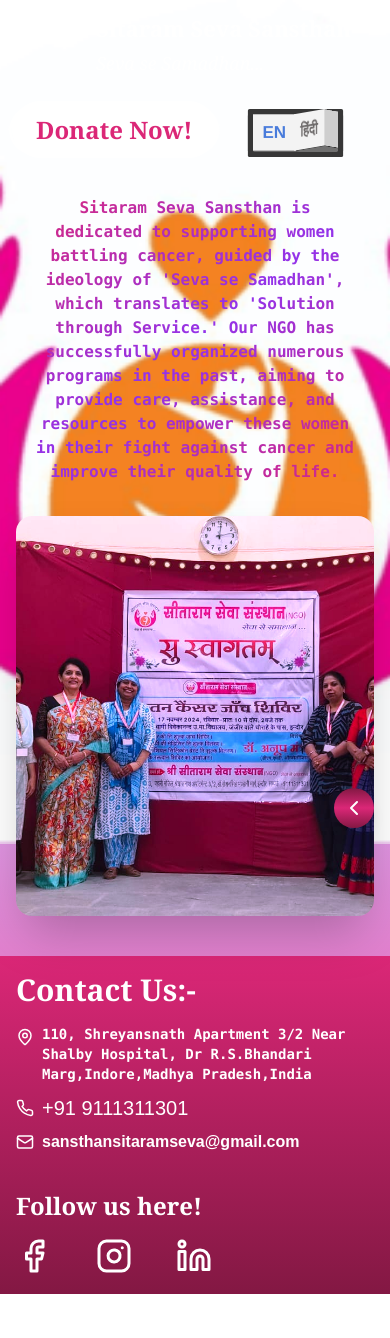
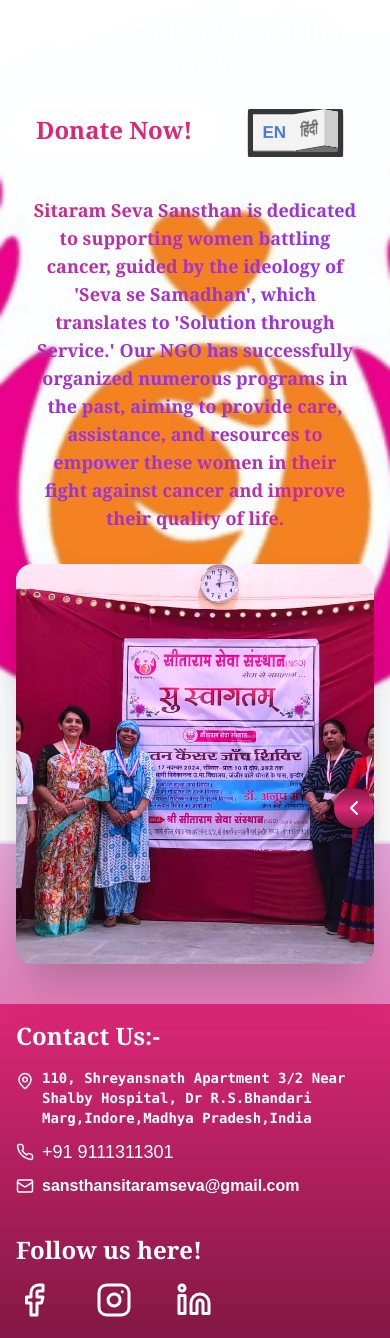
Before and after one commit to rawatpriyansh17/SITARAMSEVASANSTHAN, a Next.js app: page /about in a window 390 px wide. Before the commit the page ends 1294 px from the top, so only its background shows below. Built offline with nearby package versions, Linux system fonts and the light colour scheme; what tailwindcss-intersect, tailwindcss-motion would draw is missing.

Commit message:
minor fixes

```diff
--- a/app/about/page.tsx
+++ b/app/about/page.tsx
@@ -4,15 +4,15 @@ import { LanguageSwitch } from '@/components/LanguageSwitch'
 import Image from 'next/image'
 export default function DonatePage() {
   return (
-    <div className="flex flex-col min-h-screen bg-gradient-to-b from-pink-100 via-purple-300 to-pink-500">
+    <div className="flex flex-col min-h-screen bg-gradient-to-b from-pink-100 via-purple-200 to-pink-600">
       <Header />
       <main className="flex-grow mx-auto mt-8 px-4">
         <p className="motion-scale-in-[0.5] motion-translate-x-in-[26%] motion-translate-y-in-[17%] motion-opacity-in-[0%] motion-rotate-in-[24deg] motion-blur-in-[5px] motion-duration-[0.35s] motion-duration-[0.53s]/scale motion-duration-[0.53s]/translate motion-duration-[0.63s]/rotate motion-delay-1500 text-center  text-transparent bg-clip-text bg-gradient-to-br from-pink-600 to-purple-800">
           <LanguageSwitch
             en="Sitaram Seva Sansthan is dedicated to supporting women battling cancer, guided by the ideology of 'Seva se Samadhan', which translates to 'Solution through Service.' Our NGO has successfully organized numerous programs in the past, aiming to provide care, assistance, and resources to empower these women in their fight against cancer and improve their quality of life."
-            hi=" सीताराम सेवा संस्थान कैंसर से जूझ रही महिलाओं की सहायता के लिए समर्पित है, जिसका मार्गदर्शन 'सेवा से समाधान' की विचारधारा से होता है, जिसका अर्थ है 'सेवा के माध्यम से समाधान।' हमारे एनजीओ ने अतीत में कई कार्यक्रमों का सफलतापूर्वक आयोजन किया है, जिसका उद्देश्य इन महिलाओं को कैंसर के खिलाफ लड़ाई में सशक्त बनाने और उनके जीवन की गुणवत्ता में सुधार करने के लिए देखभाल, सहायता और संसाधन प्रदान करना है। "
+            hi=" सीताराम सेवा संस्थान कैंसर से जूझ रही महिलाओं की सहायता के लिए समर्पित है,जिसका मार्गदर्शन 'सेवा से समाधान' की विचारधारा से होता है,जिसका अर्थ है 'सेवा के माध्यम से समाधान।'हमारे एनजीओ ने अतीत में कई कार्यक्रमों का सफलतापूर्वक आयोजन किया है,जिसका उद्देश्य इन महिलाओं को कैंसर के खिलाफ लड़ाई में सशक्त बनाने और उनके जीवन की गुणवत्ता में सुधार करने के लिए देखभाल, सहायता और संसाधन प्रदान करना है। "
             tailwindStyles={{
-              en: "font-mono text-base md:text-2xl  mb-8 px-4 font-extrabold  text-transparent bg-clip-text bg-gradient-to-br from-pink-600 via-purple-600 to-pink-600",
+              en: "font-serif text-lg md:text-2xl  mb-8 px-4 font-extrabold  text-transparent bg-clip-text bg-gradient-to-br from-pink-600 via-purple-600 to-pink-600",
               hi: "font-mono text-lg md:text-2xl  mb-8 px-4 font-extrabold  text-transparent bg-clip-text bg-gradient-to-br from-pink-600 via-purple-600 to-pink-600"
             }}
           />
--- a/components/Footer.tsx
+++ b/components/Footer.tsx
@@ -7,7 +7,7 @@ export default function Footer() {
       <div className="container mx-auto px-4">
         <div className="flex flex-col md:flex-row justify-between items-start">
           <div className="mb-3 md:mb-0 w-full md:w-1/2">
-            <h3 className="font-serif text-3xl md:text-4xl font-bold mb-4">Contact Us:-</h3>
+            <h3 className="font-serif text-2xl md:text-4xl font-bold mb-4">Contact Us:-</h3>
             <div className="flex items-start mb-2">
               <MapPin className="mr-2 mt-1 flex-shrink-0 font-semibold " size={18} />
               <p className="text-xl"><LanguageSwitch
@@ -21,7 +21,7 @@ export default function Footer() {
             </div>
             <div className="flex items-center mb-2">
               <Phone className="mr-2 flex-shrink-0 font-semibold" size={18} />
-              <p className="text-xl">+91 9111311301</p>
+              <p className="text-lg md:text-xl">+91 9111311301</p>
             </div>
             <div className="flex items-center">
               <Mail className="mr-2 flex-shrink-0" size={18} />
--- a/components/Header.tsx
+++ b/components/Header.tsx
@@ -70,7 +70,7 @@ export default function Header() {
                 en="Sitaram Seva Sansthan"
                 hi="सीताराम सेवा संस्थान"
                 tailwindStyles={{
-                  en: "font-serif md:font-serif font-extrabold text-nowrap text-[22px] md:text-5xl mt-1 md:mt-0 inline motion-preset-rebound-down motion-delay-[800ms]",
+                  en: "font-serif md:font-serif font-extrabold text-nowrap text-[22px] ml-1 md:text-5xl mt-1 md:mt-0 inline motion-preset-rebound-down motion-delay-[800ms]",
                   hi: "text-3xl md:text-6xl text-nowrap font-bold"
                 }}
               /></span>
@@ -78,7 +78,7 @@ export default function Header() {
                 en="Seva se Samadhan..."
                 hi="सेवा से समाधान..."
                 tailwindStyles={{
-                  en: "font-serif text-lg md:text-xl font-medium mt-1 md:mt-0 ml-0 md:ml-2 italic -motion-translate-y-loop-50/mirror motion-duration-[6s] md:motion-paused",
+                  en: "font-serif text-lg md:text-xl font-medium mt-1 md:mt-0 ml-1 md:ml-2 italic -motion-translate-y-loop-50/mirror motion-duration-[6s] md:motion-paused",
                   hi: "text-sm md:text-2xl font-medium ml-0 italic inline -motion-translate-y-loop-25/mirror motion-duration-[6s] md:motion-paused"
                 }}
               /></span>
--- a/components/Services.tsx
+++ b/components/Services.tsx
@@ -8,7 +8,7 @@ export default function Services() {
                   en="Our Services:-"
                   hi=" हमारी सेवाएँ:-"
                   tailwindStyles={{
-                    en: " font-serif text-4xl md:text-6xl font-bold text-pink-700 mb-2 md-mb-8  ",
+                    en: " font-serif text-3xl md:text-6xl font-bold text-pink-700 mb-2 md-mb-8  ",
                     hi: "text-4xl md:text-6xl font-bold text-pink-700 mb-2 md-mb-8"
                   }}
                 /></h2>
@@ -19,7 +19,7 @@ export default function Services() {
                   en="Free distribution of artificial silicone breasts to women suffering from breast cancer."
                   hi=" ब्रेस्ट कैंसर पेशेंट महिलाओं को आर्टिफिशियल ओरिजिनल सिलिकॉन ब्रेस्ट निःशुल्क वितरण।"
                   tailwindStyles={{
-                    en: "font-serif text-center font-extrabold text-lg md:text-2xl  ",
+                    en: "font-serif text-center font-extrabold text-base md:text-2xl  ",
                     hi: "text-xl text-center md:text-2xl font-bold"
                   }}
                 />
@@ -30,7 +30,7 @@ export default function Services() {
                   en="Free distribution of medicines given in chemotherapy to women breast cancer patients."
                   hi=" ब्रेस्ट कैंसर पेशेंट महिलाओं को कीमो थैरेपी में दी जाने वाली दवाई का निःशुल्क वितरण।"
                   tailwindStyles={{
-                    en: "font-serif text-center font-extrabold text-lg md:text-2xl  ",
+                    en: "font-serif text-center font-extrabold text-base md:text-2xl  ",
                     hi: "text-xl text-center md:text-2xl font-bold"
                   }}
                 />
@@ -41,7 +41,7 @@ export default function Services() {
                   en="Free distribution of medicines given in chemotherapy to women suffering from ovarian cancer."
                   hi=" ओवेरियन कैंसर पेशेंट महिलाओं को कीमो थैरेपी में दी जाने वाली दवाई का निःशुल्क वितरण।"
                   tailwindStyles={{
-                    en: "font-serif text-center font-extrabold text-lg md:text-2xl  ",
+                    en: "font-serif text-center font-extrabold text-base md:text-2xl  ",
                     hi: "text-xl text-center md:text-2xl font-bold"
                   }}
                 />
@@ -52,7 +52,7 @@ export default function Services() {
                   en="Organizing multiple blood donation camps"
                   hi="रक्तदान शिविर का आयोजन।"
                   tailwindStyles={{
-                    en: "font-serif md:p-4 w-auto md:w-[680px] text-wrap text-center font-extrabold text-lg md:text-2xl ",
+                    en: "font-serif md:p-4 w-auto md:w-[680px] text-wrap text-center font-extrabold text-base md:text-2xl ",
                     hi: "text-xl px-11 md:p-4  md:w-[680px] text-center md:text-2xl font-bold"
                   }}
                 />
@@ -64,7 +64,7 @@ export default function Services() {
                     en="Free distribution of essential supplies to the students studying in government schools."
                     hi=" सरकारी स्कूलों में पढ़ने वाले विद्यार्थियों को आवश्यक सामग्री का वितरण।"
                     tailwindStyles={{
-                      en: "font-serif text-center font-extrabold text-lg md:text-2xl  ",
+                      en: "font-serif text-center font-extrabold text-base md:text-2xl  ",
                       hi: "text-xl text-center md:text-2xl font-bold py-4 px-10"
                     }}
                   />
@@ -76,7 +76,7 @@ export default function Services() {
                   en="Programs organized for free thermal mammography test for breast cancer patients"
                   hi="स्तन कैंसर रोगियों के लिए निःशुल्क थर्मल मैमोग्राफी परीक्षण हेतु कार्यक्रम का आयोजन"
                   tailwindStyles={{
-                    en: "font-serif text-center font-extrabold text-lg md:text-2xl  ",
+                    en: "font-serif text-center font-extrabold text-base md:text-2xl  ",
                     hi: "text-xl text-center md:text-2xl font-bold"
                   }}
                 />
```
